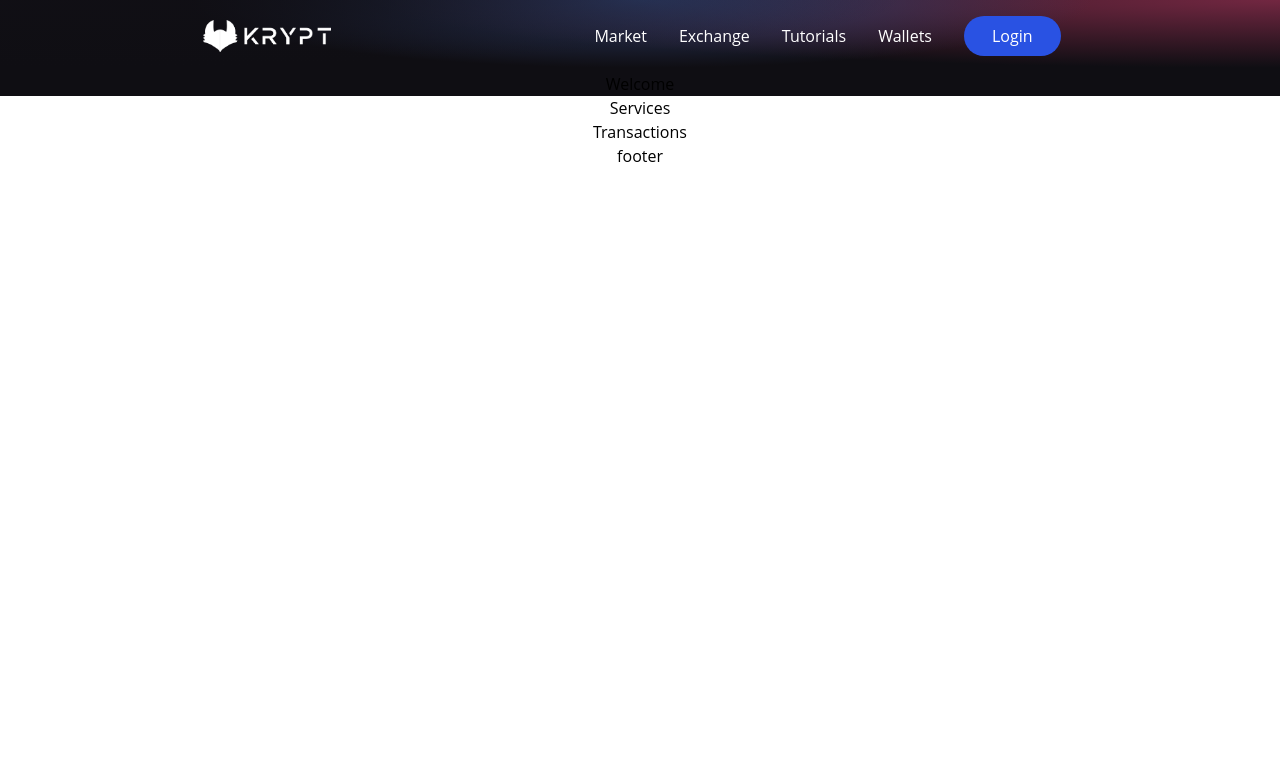
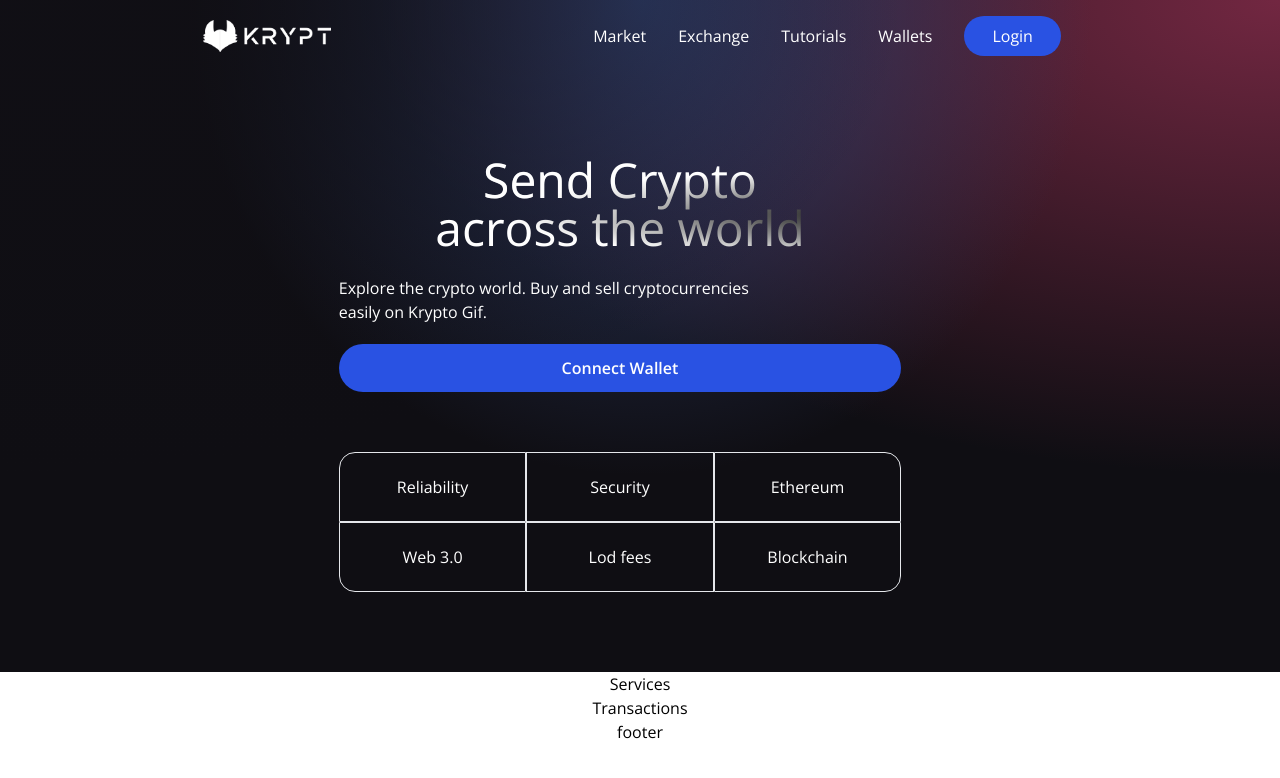
Before and after one commit to Color-Kat/kryptogifs-web3, a React (Vite) app in the folder client/: page / in a window 1280 px wide. Shown: the top 778 px of the page. Built offline with nearby package versions, Linux system fonts and the light colour scheme.

Commit message:
welcome introducing text and grid table

```diff
--- a/client/src/components/Welcome.jsx
+++ b/client/src/components/Welcome.jsx
@@ -1,7 +1,65 @@
+import { AiFillPlayCircle } from 'react-icons/ai';
+import { SiEthereum } from 'react-icons/si';
+import { BsInfoCircle } from 'react-icons/bs';
+
+import { Loader } from '.';
+
+const commonStyles = 'min-h-[70px] sm:px-0 px-2 sm:min-w-[120px] flex justify-center items-center border-[0.5px] border-gray-4 text-white';
+
 const Welcome = () => {
+    const connectWallet = () => {
+
+    }
+
     return (
-        <div>
-            <h1>Welcome</h1>
+        <div className="flex w-full justify-center items-center">
+            <div className="flex md:flex-row flex-col items-start justify-between md:p-20 py-12 px-4">
+                <div className="flex flex-1 justify-between flex-col md:mr-10">
+                    <h1 className="text-3xl sm:text-5xl text-white text-gradient py-1">
+                        Send Crypto<br />
+                        across the world
+                    </h1>
+                    <p className="text-left mt-5 text-white font-light md:w-9/12 w-11/12 text-base">
+                        Explore the crypto world. Buy and sell cryptocurrencies easily on Krypto Gif.
+                    </p>
+
+                    <button
+                        className="flex flex-row justify-center items-center my-5 bg-[#2952e3] p-3 rounded-full cursor-pointer hover:bg-[#2546bd]"
+                        type="button"
+                        onClick={connectWallet}
+                    >
+                        <span className="text-white text-base font-semibold">Connect Wallet</span>
+                    </button>
+
+                    <div className="grid sm:grid-cols-3 grid-cols-2 w-full mt-10">
+                        <div className={`rounded-tl-2xl ${commonStyles}`}>
+                            Reliability
+                        </div>
+
+                        <div className={commonStyles}>
+                            Security
+                        </div>
+
+                        <div className={`rounded-tr-2xl ${commonStyles}`}>
+                            Ethereum
+                        </div>
+
+                        <div className={`rounded-bl-2xl ${commonStyles}`}>
+                            Web 3.0
+                        </div>
+
+                        <div className={commonStyles}>
+                            Lod fees
+                        </div>
+
+                        <div className={`rounded-br-2xl ${commonStyles}`}>
+                            Blockchain
+                        </div>
+                    </div>
+                </div>
+
+
+            </div>
         </div>
     );
 };
--- a/client/src/index.css
+++ b/client/src/index.css
@@ -1,8 +1,8 @@
+@import url("https://fonts.googleapis.com/css2?family=Open+Sans:wght@300;400;500;600;700&display=swap");
+
 @tailwind base;
 @tailwind components;
 @tailwind utilities;
-
-@import url("https://fonts.googleapis.com/css2?family=Open+Sans:wght@300;400;500;600;700&display=swap");
 
 * html {
   padding: 0;
```
